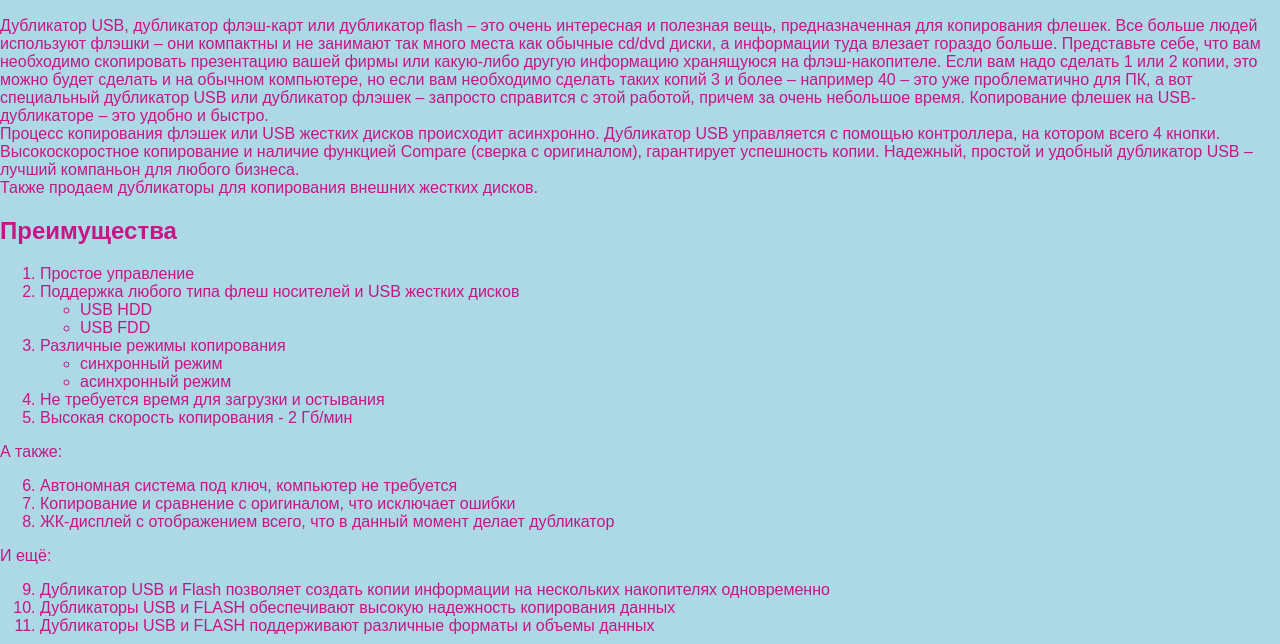
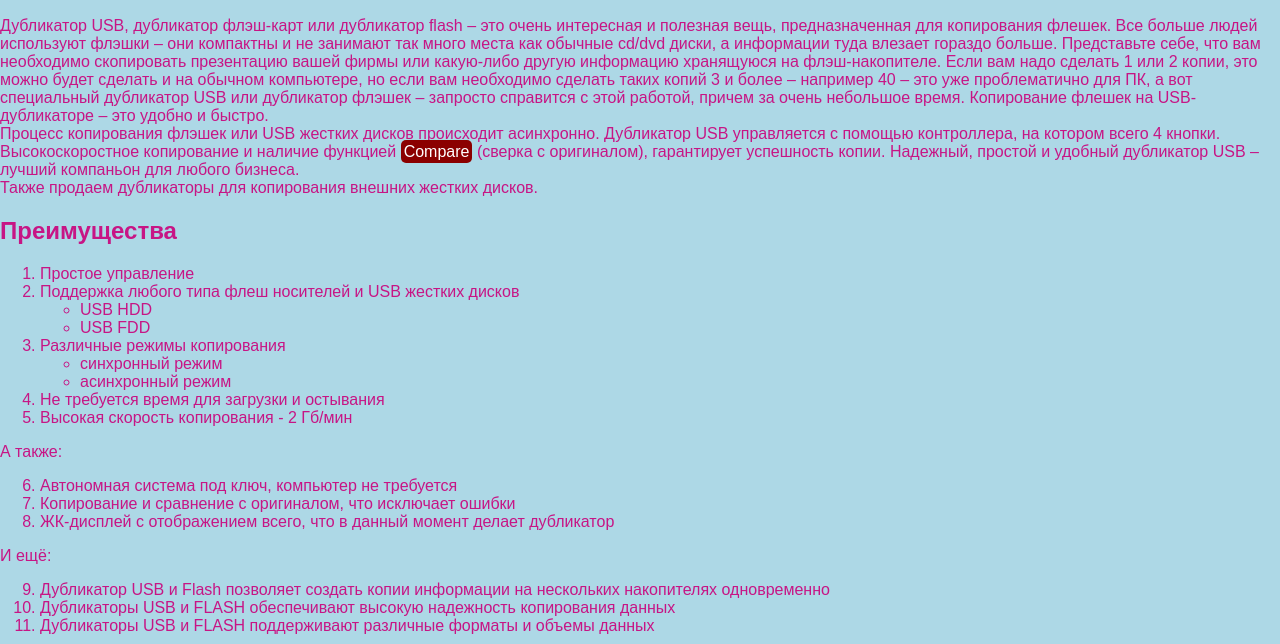
Before and after one commit to aleksm08/web-front-labs, a plain HTML site: page lab2/usb.html in a window 1280 px wide. Shown: the part 156-800 px from the top of the page. Drawn offline with Linux system fonts and the light colour scheme.

Commit message:
Выделение слова Compare

```diff
--- a/lab2/usb.html
+++ b/lab2/usb.html
@@ -27,7 +27,8 @@
 
             <div>
                 Процесс копирования флэшек или USB жестких дисков происходит асинхронно. Дубликатор USB управляется с помощью контроллера,
-                на котором всего 4 кнопки. Высокоскоростное копирование и наличие функцией Compare (сверка с оригиналом), гарантирует
+                на котором всего 4 кнопки. Высокоскоростное копирование и наличие функцией
+                <span title="патентовая технология!"; style="background-color: darkred; color: white; padding: 3px; border-radius: 5px;">Compare</span> (сверка с оригиналом), гарантирует
                 успешность копии. Надежный, простой и удобный дубликатор USB &ndash; лучший компаньон для любого бизнеса.
             </div>
 
```
